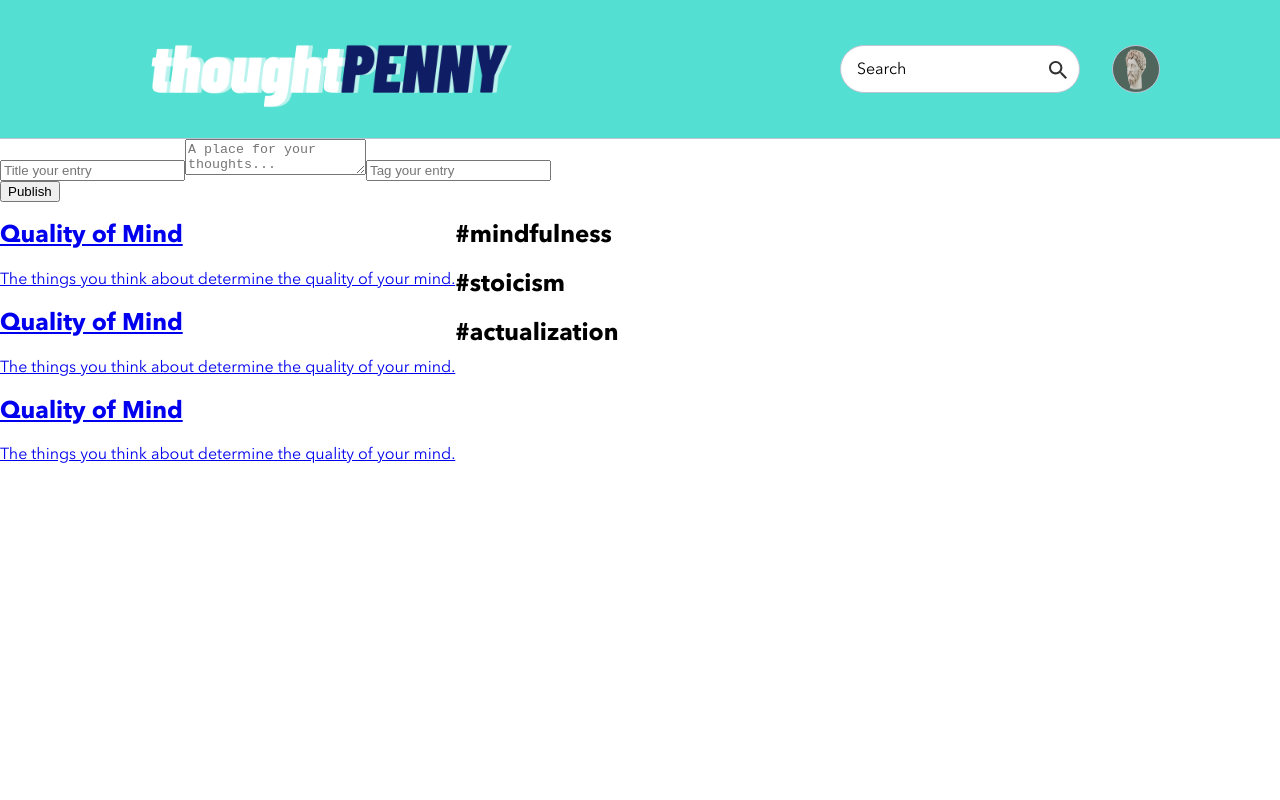
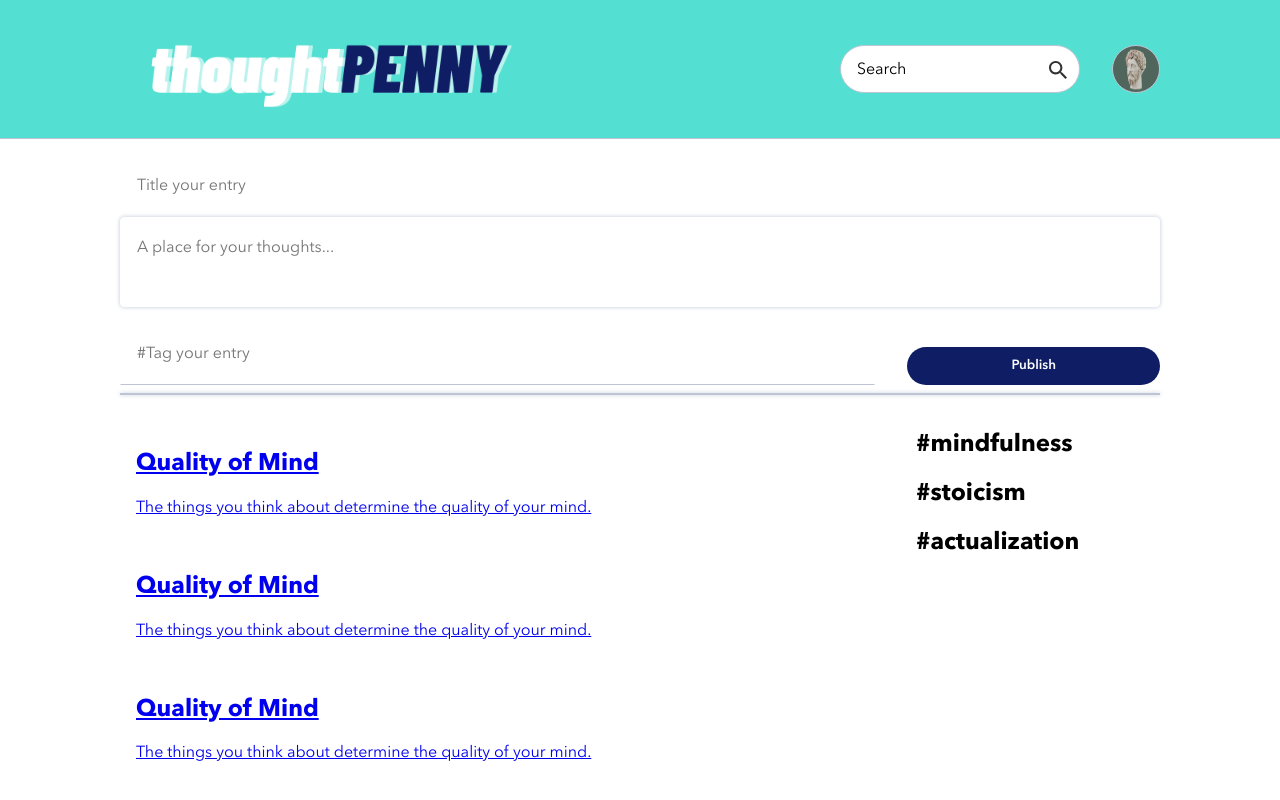
Before and after one commit to mike-wiegand/mw-thoughtpenny, a React (Create React App) app in the folder client/: page / in a window 1280 px wide. Shown: the top 800 px of the page. Built offline with nearby package versions, Linux system fonts and the light colour scheme.

Commit message:
Form styling complete

```diff
--- a/client/src/Components/EntryList/EntryList.scss
+++ b/client/src/Components/EntryList/EntryList.scss
@@ -0,0 +1,7 @@
+@use "../../partials/mixins" as *;
+@use "../../partials/variables" as *;
+
+.entryList {
+  width: 75%;
+  padding: 1rem;
+}
--- a/client/src/Components/Form/Form.js
+++ b/client/src/Components/Form/Form.js
@@ -4,8 +4,8 @@ import "./Form.scss"
 function Form() {
     return (
         <section className="form">
-            <form className="form__form" id="form__formActive">
-            <div className="form__formTextContainer">
+            <form className="form__form">
+            <div className="form__formContainer">
                 <input
                     className="form__entryTitle"
                     type="text"
@@ -14,18 +14,21 @@ function Form() {
                 ></input>
                 <textarea
                     name="entry"
-                    className="form__comment form__field"
+                    className="form__entryField"
                     placeholder="A place for your thoughts..."
                 ></textarea>
+            </div>
+            <div className="form__tagsButtonContainer">
                 <input
-                    className="form__entryTags"
-                    type="text"
-                    name="tags"
-                    placeholder="Tag your entry"
+                        className="form__entryTags"
+                        type="text"
+                        name="tags"
+                        placeholder="#Tag your entry"
                 ></input>
+                <input type="submit" value="Publish" className="form__button" />
             </div>
-            <input type="submit" value="Publish" className="form__button" />
           </form>
+          <div className="form__spacer"></div>
         </section>
     );
 }
--- a/client/src/Components/Form/Form.scss
+++ b/client/src/Components/Form/Form.scss
@@ -0,0 +1,112 @@
+@use "../../partials/mixins" as *;
+@use "../../partials/variables" as *;
+
+.form {
+  &__formContainer {
+    display: flex;
+    flex-direction: column;
+  }
+
+  &__tagsButtonContainer {
+    display: flex;
+    justify-content: space-between;
+    align-items: flex-end;
+    margin-top: 1rem;
+  }
+
+  &__form {
+    border-top: none;
+    padding-top: 1rem;
+    // box-shadow: 0 0 15px 0px $secondary-cloud;
+    // clip-path: inset(0px -2px 0px -2px);
+  }
+
+  &__entryTitle {
+    border: 1px solid $primary-white;
+    padding: 1rem;
+    @include tabletDesktopBodyLarge;
+    font-family: inherit;
+  }
+
+  &__entryTitle:active {
+    border: 1px solid $primary-blue;
+    outline: none;
+    border-radius: 0.25rem;
+  }
+
+  &__entryTitle:focus {
+    border: 1px solid $primary-blue;
+    outline: none;
+    border-radius: 0.25rem;
+  }
+
+  &__entryField {
+    border: 1px solid $primary-white;
+    padding: 1rem;
+    @include tabletDesktopBodyLarge;
+    font-family: inherit;
+    box-shadow: 0 0 4px 0px $secondary-cloud;
+    border-radius: 0.25rem;
+  }
+
+  &__entryField:active {
+    border: 1px solid $primary-blue;
+    outline: none;
+    box-shadow: none;
+    border-radius: 0.25rem;
+  }
+
+  &__entryField:focus {
+    border: 1px solid $primary-blue;
+    outline: none;
+    box-shadow: none;
+    border-radius: 0.25rem;
+  }
+
+  &__entryTags {
+    border: 1px solid $primary-white;
+    border-bottom: 1px solid $secondary-cloud;
+    padding: 1rem;
+    @include tabletDesktopBodyLarge;
+    font-family: inherit;
+    width: 75%;
+    margin-right: 2rem;
+  }
+
+  &__entryTags:active {
+    border: 1px solid $primary-blue;
+    outline: none;
+    border-radius: 0.25rem;
+  }
+
+  &__entryTags:focus {
+    border: 1px solid $primary-blue;
+    outline: none;
+    border-radius: 0.25rem;
+  }
+
+  &__button {
+    width: 25%;
+    @include tabletDesktopButtonPrimary;
+    border: none;
+    font-weight: 600;
+  }
+
+  &__button:hover {
+    @include tabletDesktopButtonPrimaryHover;
+    font-weight: 600;
+  }
+
+  &__spacer {
+    background-color: lightgray;
+    height: 0rem;
+    margin-top: 0.5rem;
+    border: 0.1px solid $secondary-cloud;
+    box-shadow: 0 0 4px 0px $secondary-cloud;
+  }
+}
+
+textarea {
+  resize: none;
+  color: gray;
+}
--- a/client/src/Components/TagsList/TagsList.scss
+++ b/client/src/Components/TagsList/TagsList.scss
@@ -0,0 +1,7 @@
+@use "../../partials/mixins" as *;
+@use "../../partials/variables" as *;
+
+.tagsList {
+  width: 25%;
+  padding: 1rem;
+}
--- a/client/src/Pages/HomePage/HomePage.scss
+++ b/client/src/Pages/HomePage/HomePage.scss
@@ -1,9 +1,11 @@
 .homePage {
   display: flex;
   flex-direction: column;
+  padding: 0 7.5rem;
 
   &__entryContentContainer {
     display: flex;
     flex-direction: row;
+    justify-content: space-between;
   }
 }
--- a/client/src/partials/_mixins.scss
+++ b/client/src/partials/_mixins.scss
@@ -150,7 +150,7 @@
   border-radius: 1.25rem;
   padding-left: 1rem;
   padding-right: 1rem;
-  background-color: $primary-blue;
+  background-color: $secondary-navy;
   color: $primary-white;
   font-family: inherit;
 }
@@ -160,7 +160,7 @@
   border-radius: 1.25rem;
   padding-left: 1rem;
   padding-right: 1rem;
-  background-color: $background-graphite;
+  background-color: $primary-blue;
   color: $primary-white;
   font-family: inherit;
 }
```
